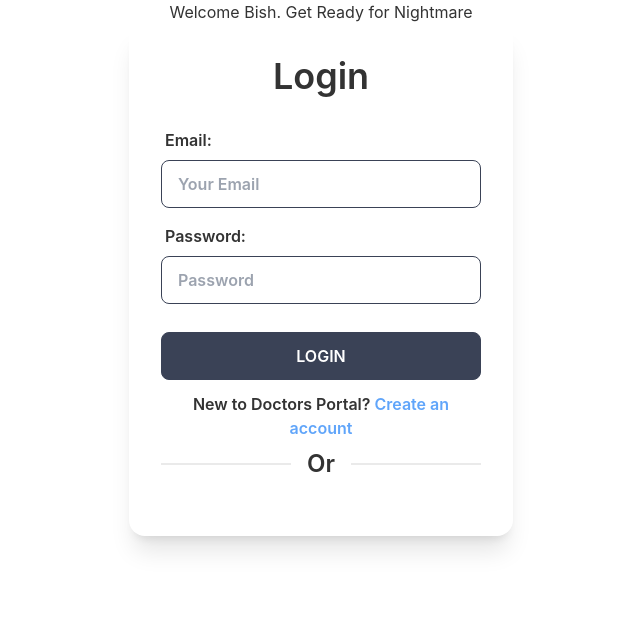
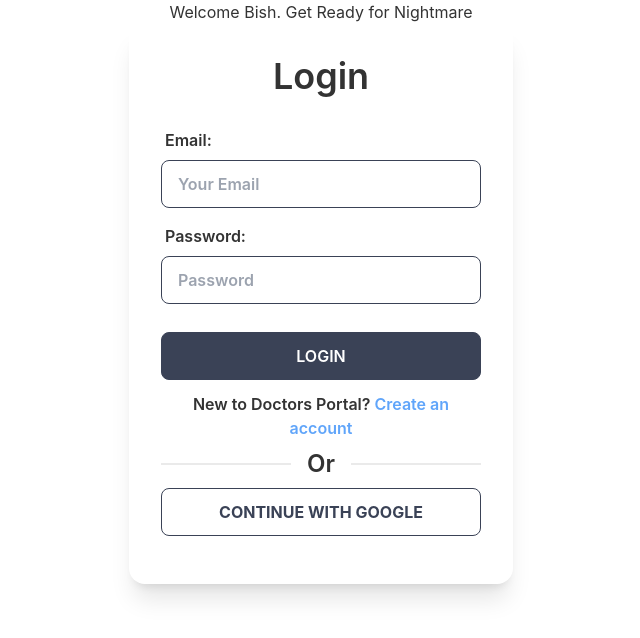
Before and after one commit to zereentabassum/manufacturer-website-client-side, a React (Create React App) app: page /login in a window 1280 px wide. Shown: the top 638 px of the page, without its empty margins (319-959 px from the left). Built offline with nearby package versions, Linux system fonts and the light colour scheme.

Commit message:
login authentication applied

```diff
--- a/src/Pages/Login/GoogleLogin.js
+++ b/src/Pages/Login/GoogleLogin.js
@@ -1,9 +1,46 @@
-import React from 'react';
+import React, { useEffect } from 'react';
+import { useSignInWithGoogle } from 'react-firebase-hooks/auth';
+import { useLocation, useNavigate } from 'react-router-dom';
+import auth from '../../firebase.config';
+import Loading from '../Shared/Loading';
 
 const GoogleLogin = () => {
+
+
+    const [signInWithGoogle, user, loading, error] = useSignInWithGoogle(auth);
+    const navigate = useNavigate();
+    // let alertMessage;
+
+    const location = useLocation();
+    let from = location.state?.from?.pathname || "/";
+
+    useEffect( ()=>{
+        if(user){
+            navigate(from, { replace: true });
+        }
+    },[user, from, navigate])
+
+
+    let load;
+    if(loading){
+       load= <Loading></Loading>
+    }
+    let errorMessage;
+    if (error) {
+        errorMessage= <p className='text-red-500'>{error?.message}</p>
+    }
+
+
     return (
         <div>
+            <div>
+            {/* {alertMessage} */}
+            {load}
+            {errorMessage}
+            <button  onClick={() => signInWithGoogle()}
+            className="btn btn-outline btn-accent font-bold  w-80 text-base">Continue with Google</button>
 
+        </div>
         </div>
     );
 };
```
